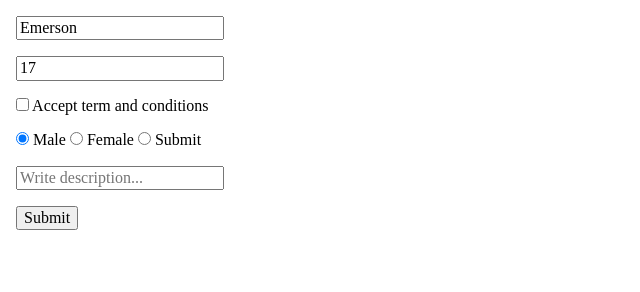
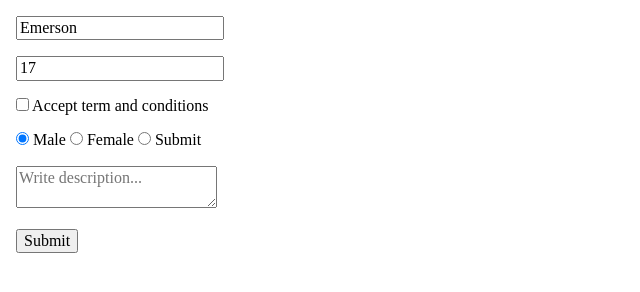
Before and after one commit to MadWolfInTheHub/HTML-CSS, a plain HTML site: page lesson16/task1/index.html in a window 1280 px wide. Shown: the whole page, without its empty margins (0-640 px from the left). Drawn offline with nearby package versions, Linux system fonts and the light colour scheme.

Commit message:
texarea tag changed

```diff
--- a/lesson16/task1/index.html
+++ b/lesson16/task1/index.html
@@ -43,7 +43,7 @@
         </label>
     </div>
     <div class="input-margin">
-        <input type="textarea" name="description" placeholder="Write description...">
+        <textarea name="description" placeholder="Write description..."></textarea>
     </div>
     <div class="input-margin">
         <button type="submit">Submit</button>
```
